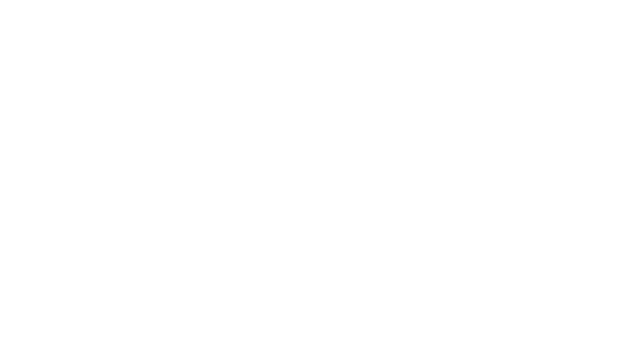
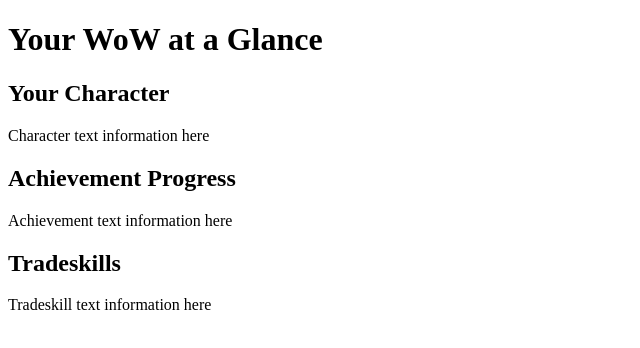
Before and after one commit to duncanwj/WoWtoDo, a plain HTML site: page index.html in a window 1280 px wide. Shown: the whole page, without its empty margins (0-640 px from the left). Drawn offline with Linux system fonts and the light colour scheme.

Commit message:
Intro html skele

```diff
--- a/index.html
+++ b/index.html
@@ -5,6 +5,19 @@
   <title>Today in WoW</title>
  </head>
  <body>
+	<h1>Your WoW at a Glance</h1>
+		<section class="charinfo">
+	  		<h2>Your Character</h2>
+	  		<p>Character text information here</p>
+		</section>
+		<section class="achieves">
+	  		<h2>Achievement Progress</h2>
+	  		<p>Achievement text information here</p>
+		</section>
+		<section class="tradeskills">
+	  		<h2>Tradeskills</h2>
+	  		<p>Tradeskill text information here</p>
+		</section>
 	<script src="script.js"></script>
  </body>
 </html>
```
